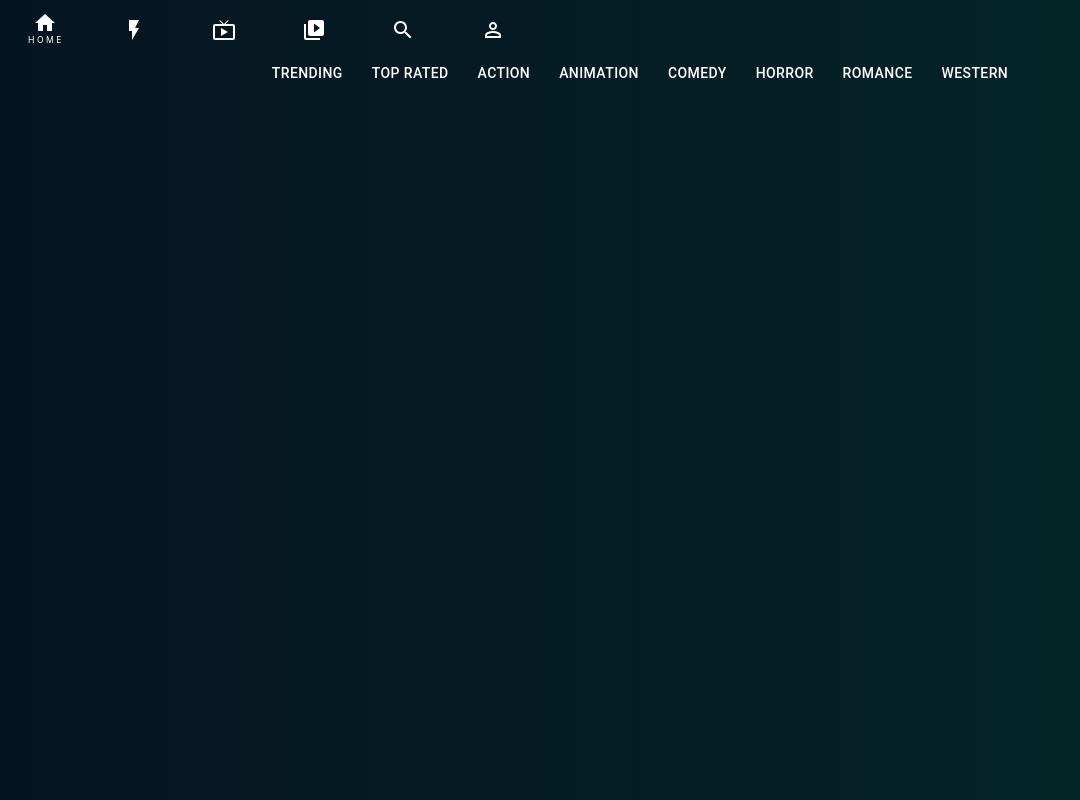
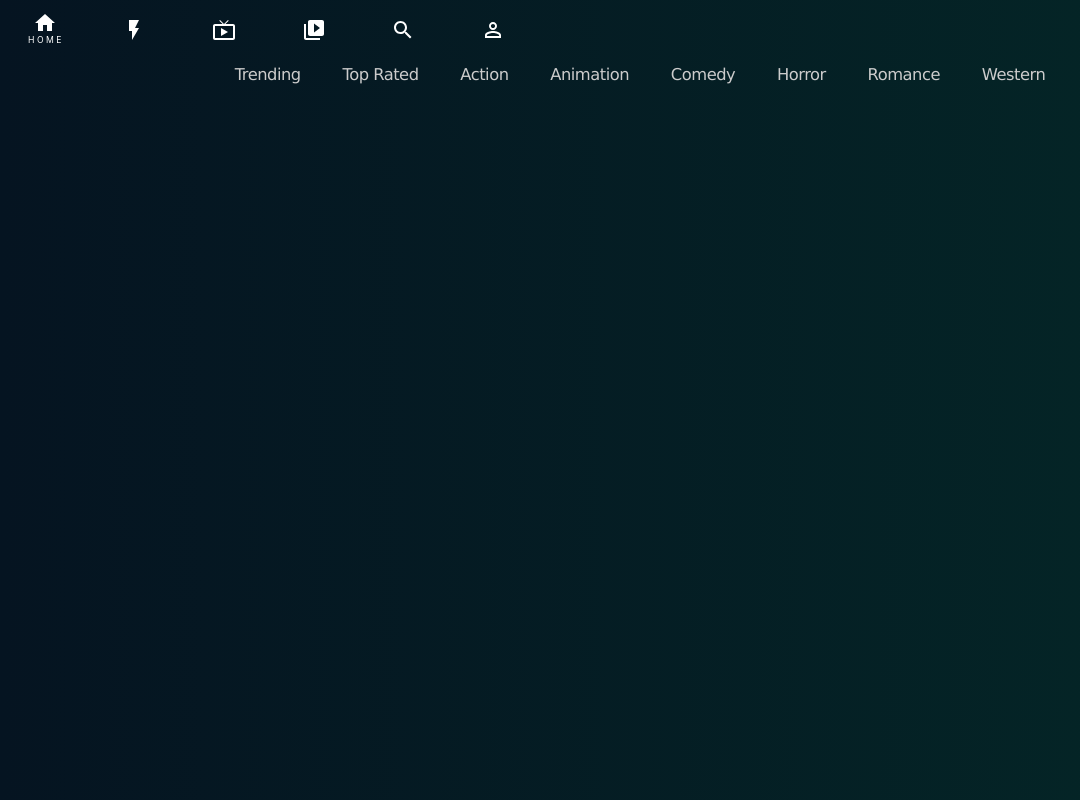
Before and after one commit to GEVIS1/react-js-application, a React (Create React App) app: page / in a window 1280 px wide. Shown: the whole page, without its empty margins (0-1080 px from the left). Built offline with nearby package versions, Linux system fonts and the light colour scheme.

Commit message:
feat(navbar): style to match requirements
added similar typefacing and added animation on hover

```diff
--- a/src/components/Navbar/Navbar.module.sass
+++ b/src/components/Navbar/Navbar.module.sass
@@ -1,14 +1,21 @@
 .Button
-  color: #fff
+  color: #ccc
   border: none
   background: none
   transition: all 0.2s
+  text-transform: capitalize
+  font-size: 1.02rem
+  font-weight: 500
+  font-family: Verdana, Geneva, Tahoma, sans-serif
+  letter-spacing: -0.03em
 
   &:hover
+    color: #fff
     border: none
     background: none
-    scale: 105%
+    scale: 120%
 
 .ButtonGroup
   display: flex
   justify-content: center
+  gap: 1vw
```
